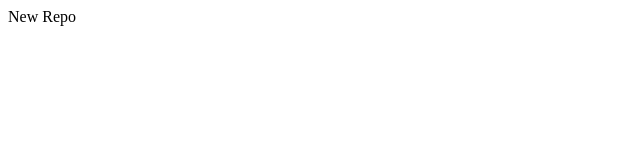
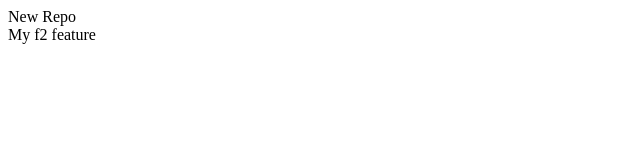
Before and after one commit to mukulguptaalw2006-afk/localdemo, a plain HTML site: page index.html in a window 1280 px wide. Shown: the full height of the page, 0-640 px from the left. Drawn offline with Linux system fonts and the light colour scheme.

Commit message:
add new feature

```diff
--- a/index.html
+++ b/index.html
@@ -1 +1,2 @@
 <div>New Repo</div>
+<div>My f2 feature</div>
```
